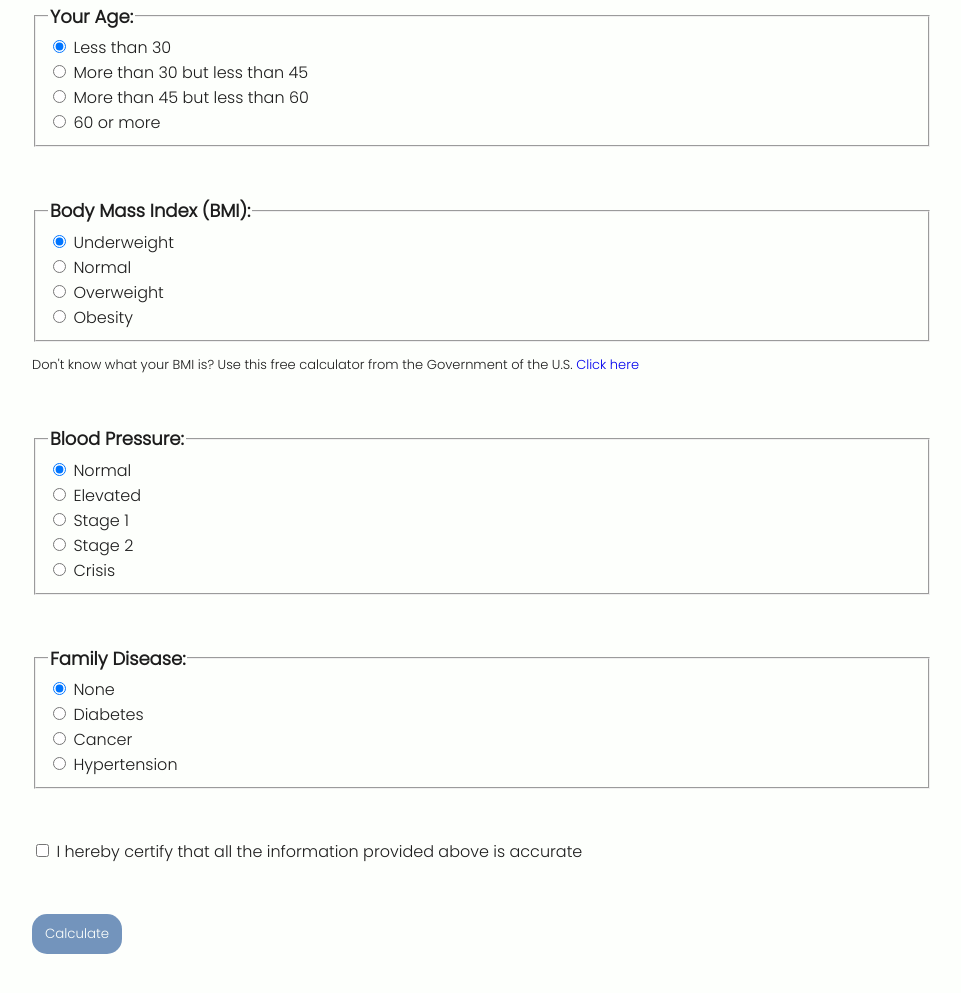
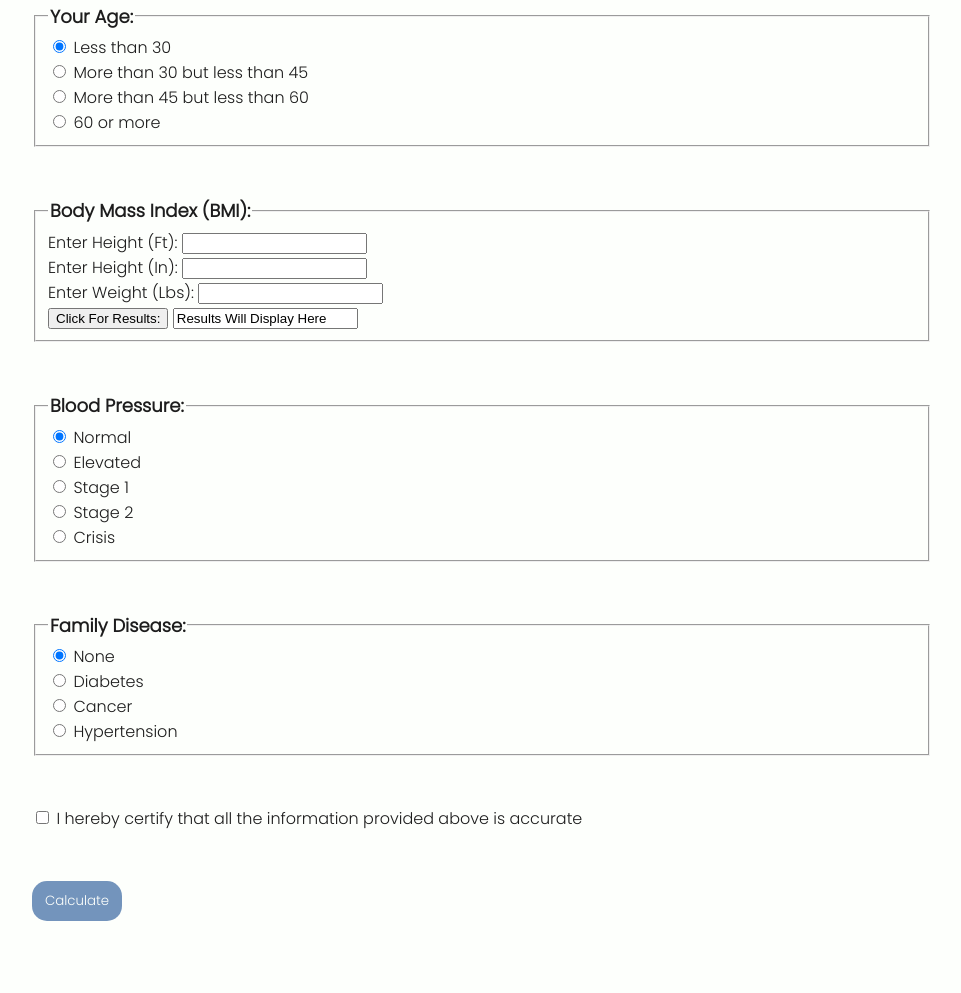
Before and after one commit to CodingBoneyard2/health-insurance-risk-calculator, a plain HTML site: page calculator.html in a window 1280 px wide. Shown: the part 868-1861 px from the top of the page, without its empty margins (158-1119 px from the left). Drawn offline with Linux system fonts and the light colour scheme.

Commit message:
Fixed BMI calculator.html
I fixed the BMI calculator, now it will calculate the BMI through the server repo

```diff
--- a/calculator.html
+++ b/calculator.html
@@ -6,6 +6,7 @@
     <title>Boneyard Care</title>
     <link rel="icon" href="./icon.png">
     <link rel="stylesheet" href="./style.css">
+    <script src="./script.js"></script>
 </head>
 <body>
     <section class="banner">
@@ -48,31 +49,34 @@
             </fieldset>
 
             <!-- BMI -->
-            <fieldset>
+            <fieldset class="field">
                 <legend class="title">Body Mass Index (BMI):</legend>
                 <div>
-                    <input type="radio" id="bmi-1" name="bmi" value="underweight" checked/>
-                    <label for="bmi-1">Underweight</label>
+                    <label for="heightFt">Enter Height (Ft):</label>
+                    <input type="number" id="heightFt" name="heightFt" min="0">
                 </div>
 
                 <div>
-                    <input type="radio" id="bmi-2" name="bmi" value="normal" />
-                    <label for="bmi-2">Normal</label>
+                    <label for="heightIn">Enter Height (In):</label>
+                    <input type="number" id="heightIn" name="heightIn" min="0">
                 </div>
 
                 <div>
-                    <input type="radio" id="bmi-3" name="bmi" value="overweight" />
-                    <label for="bmi-3">Overweight</label>
+                    <label for="weightLbs">Enter Weight (Lbs):</label>
+                    <input type="number" id="weightLbs" name="weightLbs" min="0">
                 </div>
 
                 <div>
-                    <input type="radio" id="bmi-4" name="bmi" value="obesity" />
-                    <label for="bmi-4">Obesity</label>
+                    <button onclick="calculateBMI()">Click For Results:</button>
+                    <input type="text" id="bmiResult" name="bmiResult" readonly value="Results Will Display Here">
                 </div>
             </fieldset>
+
+            <!--
             <p class="bmi-p">Don't know what your BMI is? Use this free calculator from the
                 Government of the U.S. <a href="https://www.nhlbi.nih.gov/health/educational/lose_wt/BMI/bmicalc.htm"
                 class="bmi" target="_blank">Click here</a></p>
+            -->
 
             <!-- Blood Pressure -->
             <fieldset class="field">
```
